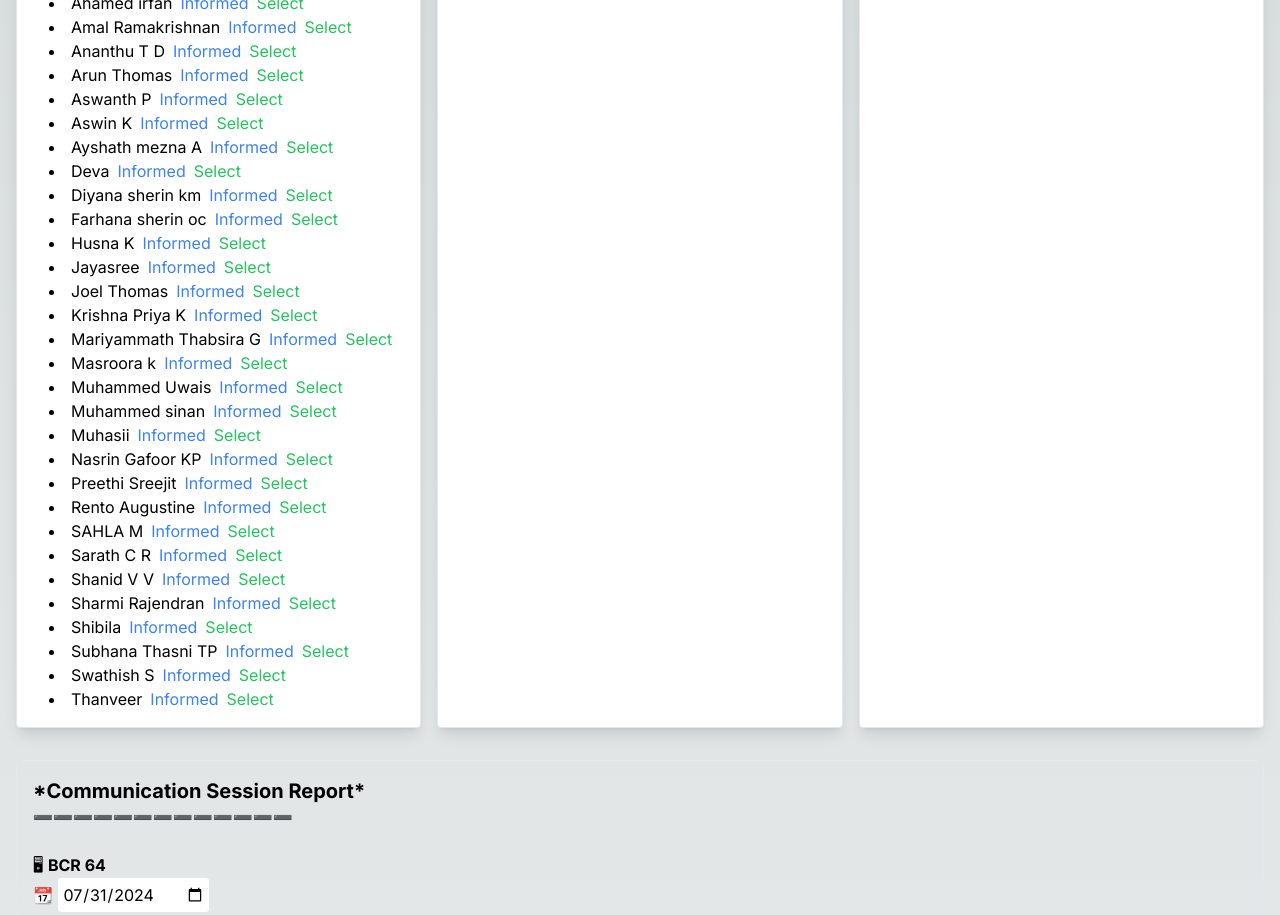
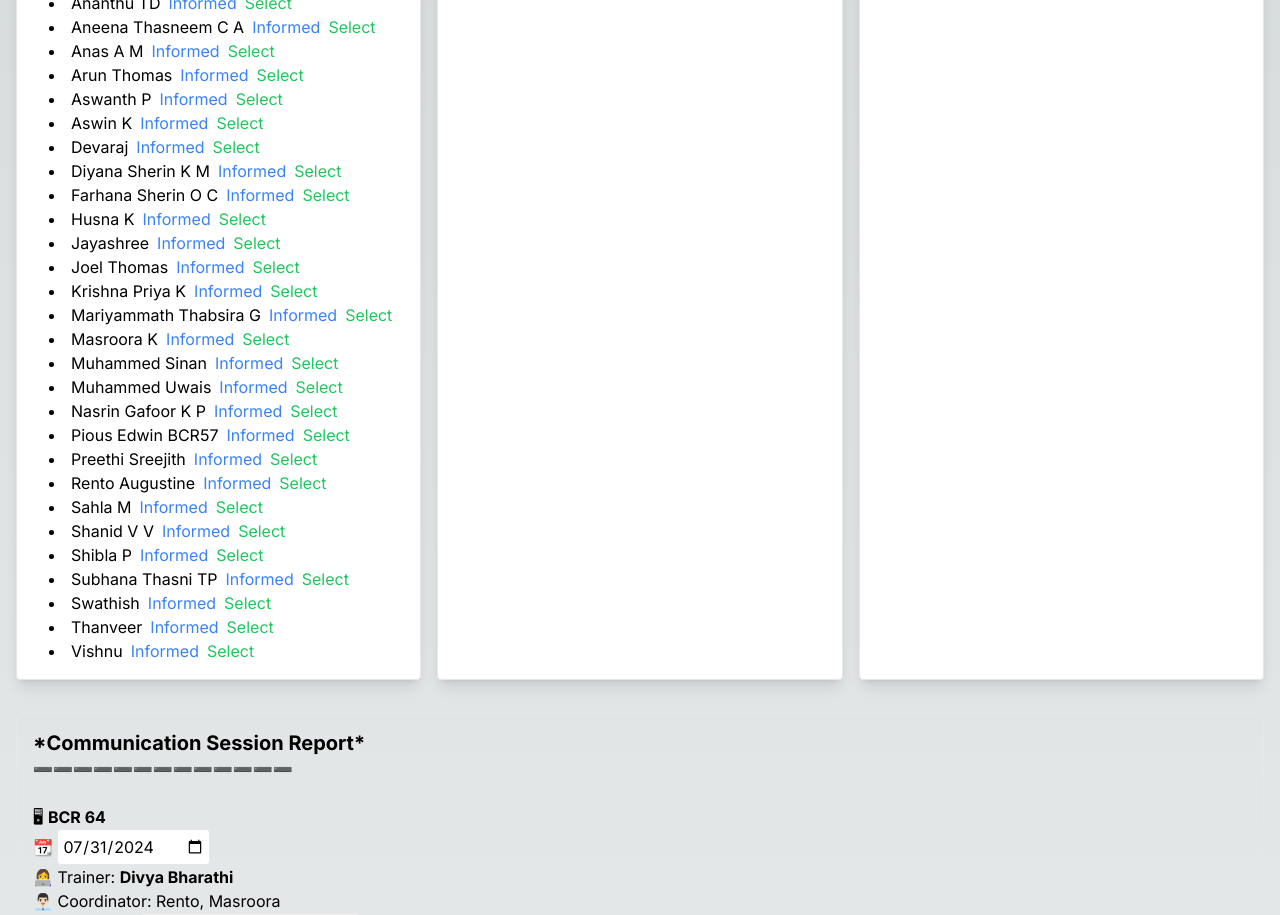
Before and after one commit to AnanthuTD/communication-session-report-generator, a Next.js app: page /v2 in a window 1280 px wide. Shown: the part 260-1175 px from the top of the page. Built offline with nearby package versions, Linux system fonts and the light colour scheme.

Commit message:
added new participants

```diff
--- a/src/app/v2/page.tsx
+++ b/src/app/v2/page.tsx
@@ -1,13 +1,45 @@
 "use client";
 import { useState, useEffect } from "react";
 
-const names =['Aakhil', 'ANEENA THASNEEM C A', 'Abhilash B R', 'Ahamed irfan', 'Amal Ramakrishnan', 'Ananthu T D', 'Arun Thomas', 'Aswanth P', 'Aswin K', 'Ayshath mezna A', 'Deva', 'Diyana sherin km', 'Farhana sherin oc', 'Husna K', 'Jayasree', 'Joel Thomas', 'Krishna Priya K', 'Mariyammath Thabsira G', 'Masroora k', 'Muhammed Uwais', 'Muhammed sinan', 'Muhasii', 'Nasrin Gafoor KP', 'Preethi Sreejit', 'Rento Augustine', 'SAHLA M', 'Sarath C R', 'Shanid V V', 'Sharmi Rajendran', 'Shibila', 'Subhana Thasni TP', 'Swathish S', 'Thanveer']
+const names = [
+  "Abhilash B R",
+  "Ahamed Irfan",
+  "Amal Ramakrishnan",
+  "Ananthu TD",
+  "Aneena Thasneem C A",
+  "Anas A M",
+  "Arun Thomas",
+  "Aswanth P",
+  "Aswin K",
+  "Devaraj",
+  "Diyana Sherin K M",
+  "Farhana Sherin O C",
+  "Husna K",
+  "Jayashree",
+  "Joel Thomas",
+  "Krishna Priya K",
+  "Mariyammath Thabsira G",
+  "Masroora K",
+  "Muhammed Sinan",
+  "Muhammed Uwais",
+  "Nasrin Gafoor K P",
+  "Pious Edwin BCR57",
+  "Preethi Sreejith",
+  "Rento Augustine",
+  "Sahla M",
+  "Shanid V V",
+  "Shibla P",
+  "Subhana Thasni TP",
+  "Swathish",
+  "Thanveer",
+  "Vishnu",
+];
 
-const defaultCoordinators = ["Krishna Priya", "Aswanth P"];
+const defaultCoordinators = ["Rento", "Masroora"];
 
 const fetchCoordinators = async () => {
   // Replace with actual API call
-	return ["Krishna Priya", "Aswanth P"];
+  return ["Rento", "Masroora"];
 };
 
 const formatTime = (time) => {
@@ -121,7 +153,7 @@ export default function SelectionPage() {
 
 📆 Date: ${date}
 
-👩‍💻 Trainer: Divya Bharathi
+👩‍💻 Trainer: Divya Bharathi, Afzal Nazar
 
 👨🏻‍💼 Coordinator: ${coordinators.join(", ")}
 
```
Lines whose indentation alone changed are shown as unchanged.
